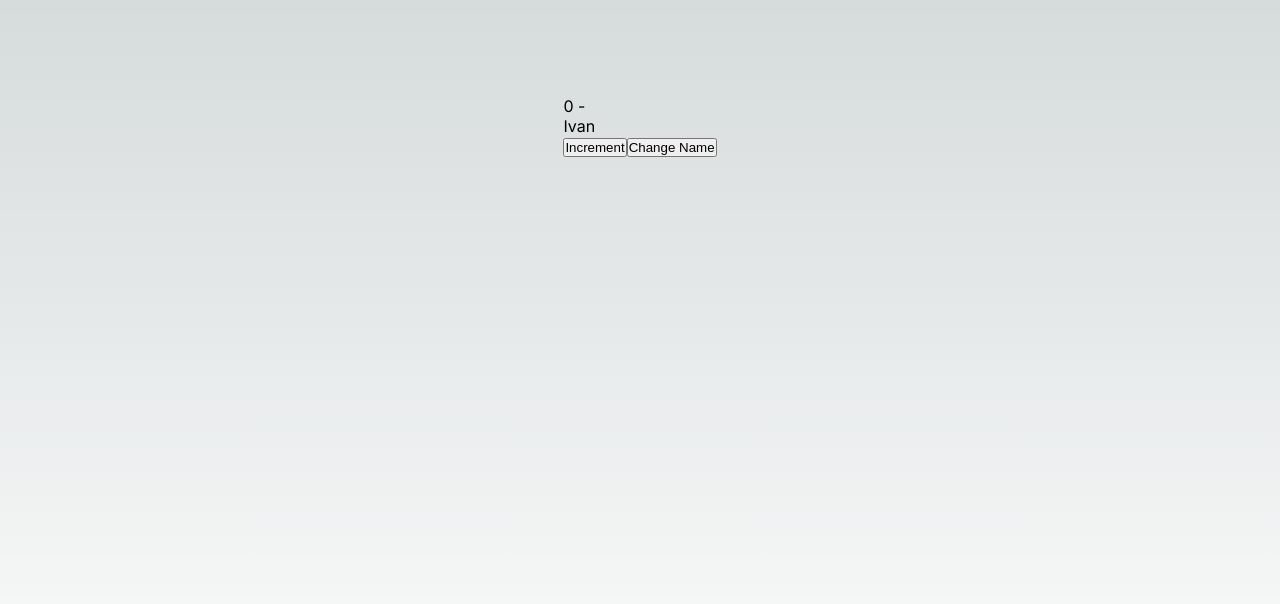
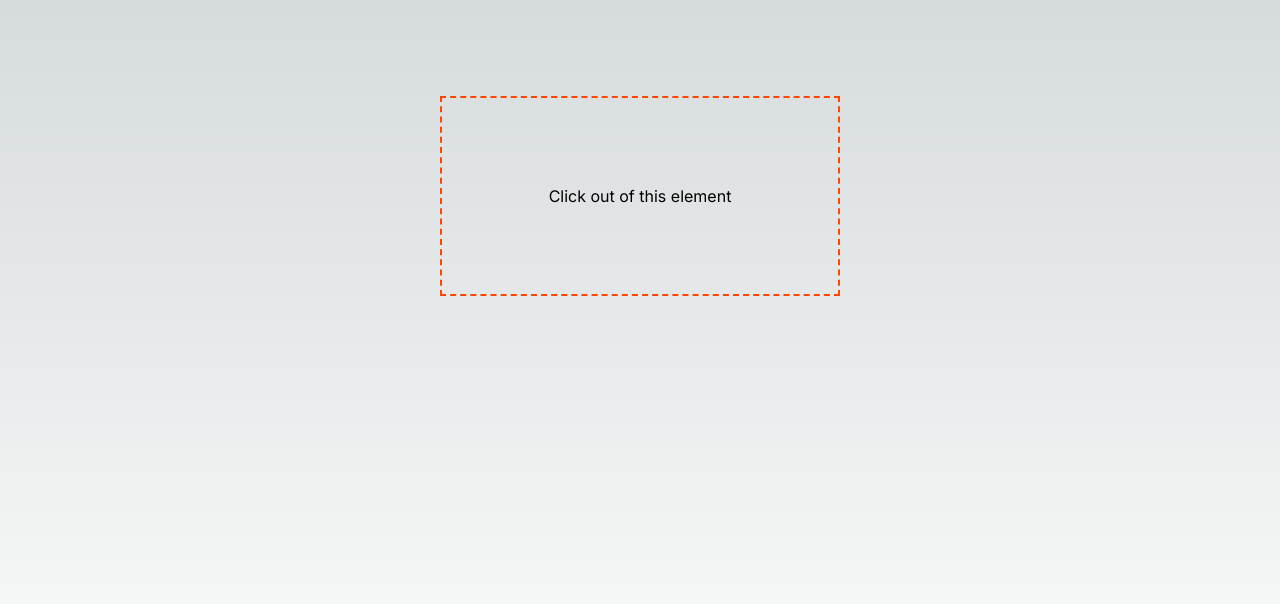
Before and after one commit to DoroninDmitrii/React, a Next.js app in the folder BFS/my-app/: page / in a window 1280 px wide. Shown: the top 604 px of the page. Built offline with nearby package versions, Linux system fonts and the light colour scheme.

Commit message:
useoutlineclick

```diff
--- /dev/null
+++ b/BFS/my-app/src/app/hooks/15.useClickOutside.ts
@@ -0,0 +1,21 @@
+import { useEffect, useRef } from "react";
+
+export const useClickOutside = (callback) => {
+  const ref = useRef();
+
+  const handleClick = (e) => {
+    if (ref.current && !ref.current .contains(e.target)) {
+      callback();
+    }
+  }
+
+  useEffect(() => {
+    document.addEventListener('click', handleClick);
+
+    return () => {
+      document.removeEventListener('click', handleClick);
+    }
+  }, [handleClick]);
+
+  return ref;
+};
--- a/BFS/my-app/src/app/pageForPrevious.tsx
+++ b/BFS/my-app/src/app/pageForPrevious.tsx
@@ -2,6 +2,7 @@
 
 import { useState } from "react";
 import { usePrevious } from "./hooks/5.usePrevious";
+import { useClickOutside } from "./hooks/15.useClickOutside";
 
 
 export function PreviousComponent() {
@@ -10,16 +11,36 @@ export function PreviousComponent() {
 
   const prevousCount = usePrevious(count);
 
+  // outsideclick
+  const onClickOutside = () => console.log('hello world!');
+  const ref = useClickOutside(onClickOutside);
+
+
   return (
     <div>
-      <div>
+      {/* <div>
         {count} - {prevousCount}
       </div>
       <div>{name}</div>
       <button onClick={() => setCount(curCount => curCount + 1)}>
         Increment
       </button>
-      <button onClick={() => setName('Petia')}>Change Name</button>
+      <button onClick={() => setName('Petia')}>Change Name</button> */}
+
+      <div
+      className="click-box"
+      ref={ref}
+      style={{
+        border: "2px dashed orangered",
+        height: 200,
+        width: 400,
+        display: "flex",
+        justifyContent: "center",
+        alignItems: "center"
+      }}
+    >
+      <p>Click out of this element</p>
+    </div>
     </div>
   );
 }
```
Also changed, not shown: BFS/my-app/src/app/hooks/11.useFocus.ts (+4 -4 lines).
